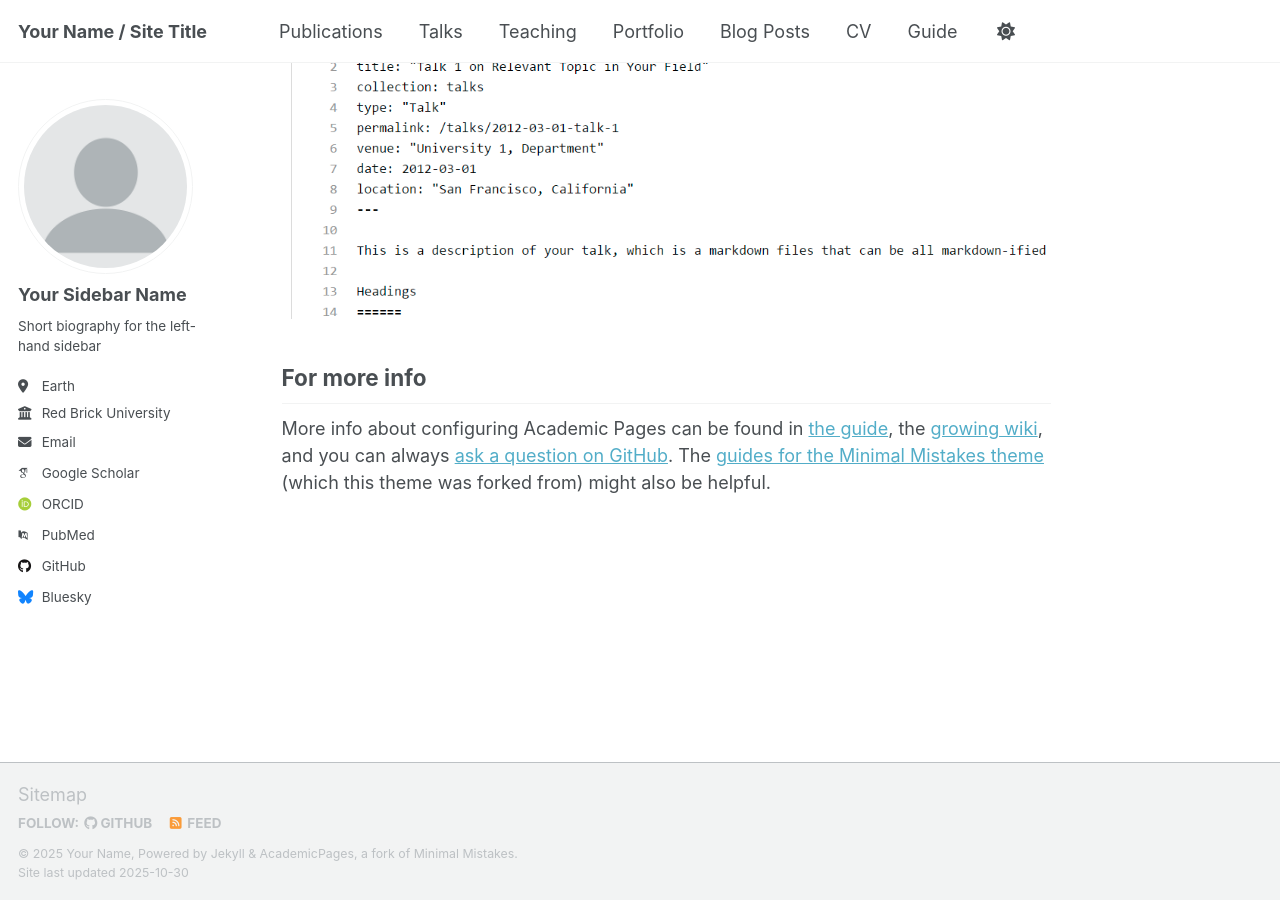
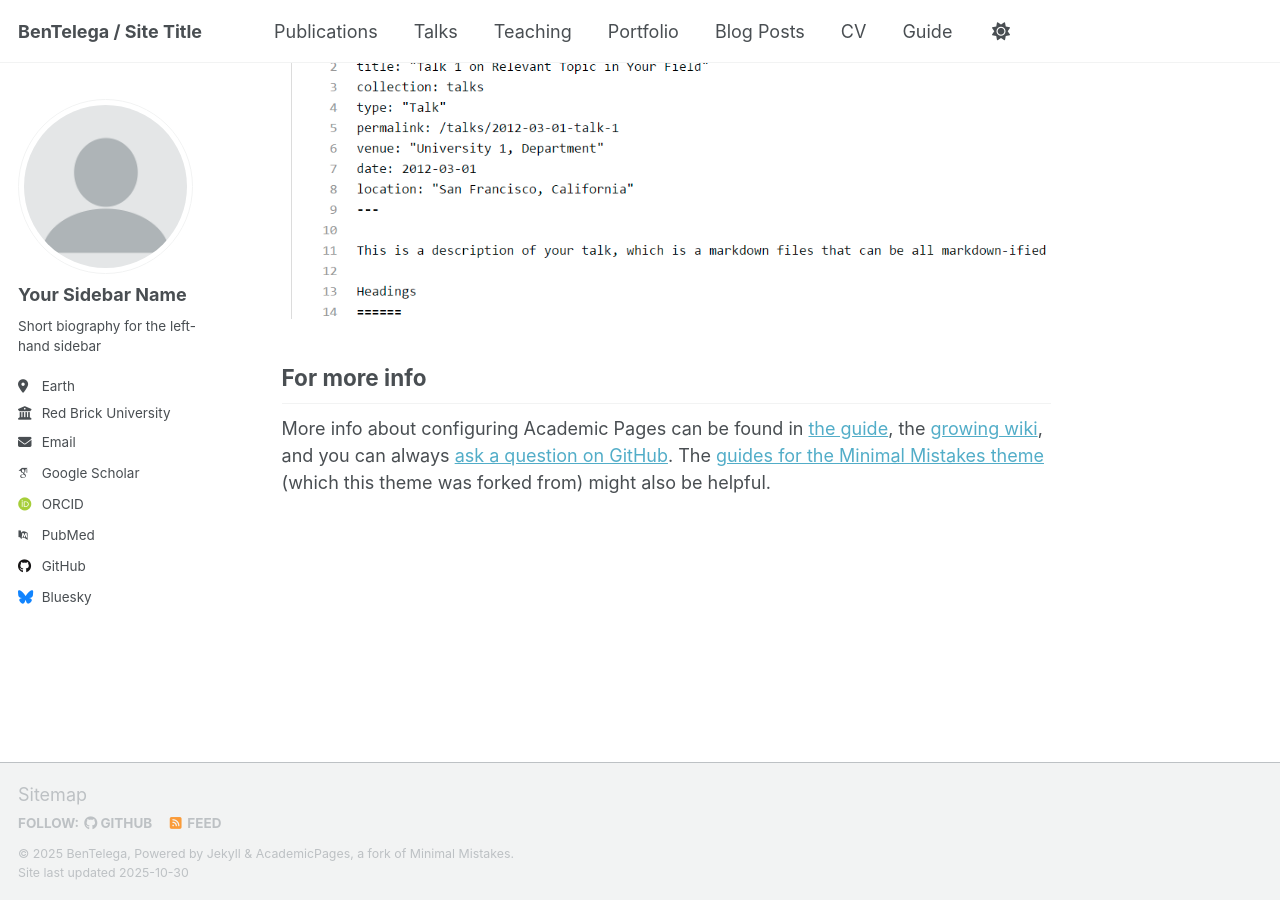
Before and after one commit to BenTelegaCore/site, a Jekyll site: the page built from _pages/about.md, in a window 1280 px wide and 900 px high, scrolled down 2880 px. Built offline with Jekyll 4.4.1, drawn with Linux system fonts in a browser that asks for light colours; some web fonts are replaced; a script that is not in the unit is left out.

Commit message:
update _config.yml

```diff
--- a/_config.yml
+++ b/_config.yml
@@ -9,11 +9,11 @@
 # Basic Site Settings
 locale                   : "en-US"
 site_theme               : "default" # Currently available options are "default", "air"
-title                    : "Your Name / Site Title"
+title                    : "BenTelega / Site Title"
 title_separator          : "-"
-name                     : &name "Your Name"
+name                     : &name "BenTelega"
 description              : &description "Your Name's academic portfolio"   # Update this with a general description of your site, this is the default if not overridden by a page
-url                      : https://academicpages.github.io # The base hostname & protocol for your site e.g. "https://[your GitHub username].github.io",
+url                      : https://bentelegacore.github.io # The base hostname & protocol for your site e.g. "https://[your GitHub username].github.io",
                                                            # or if you already have some other page hosted on Github then use "https://[your GitHub username].github.io/[Your Repo Name]"
 baseurl                  : "" # the subpath of your site, e.g. "/blog"
 repository               : "academicpages/academicpages.github.io"
```
